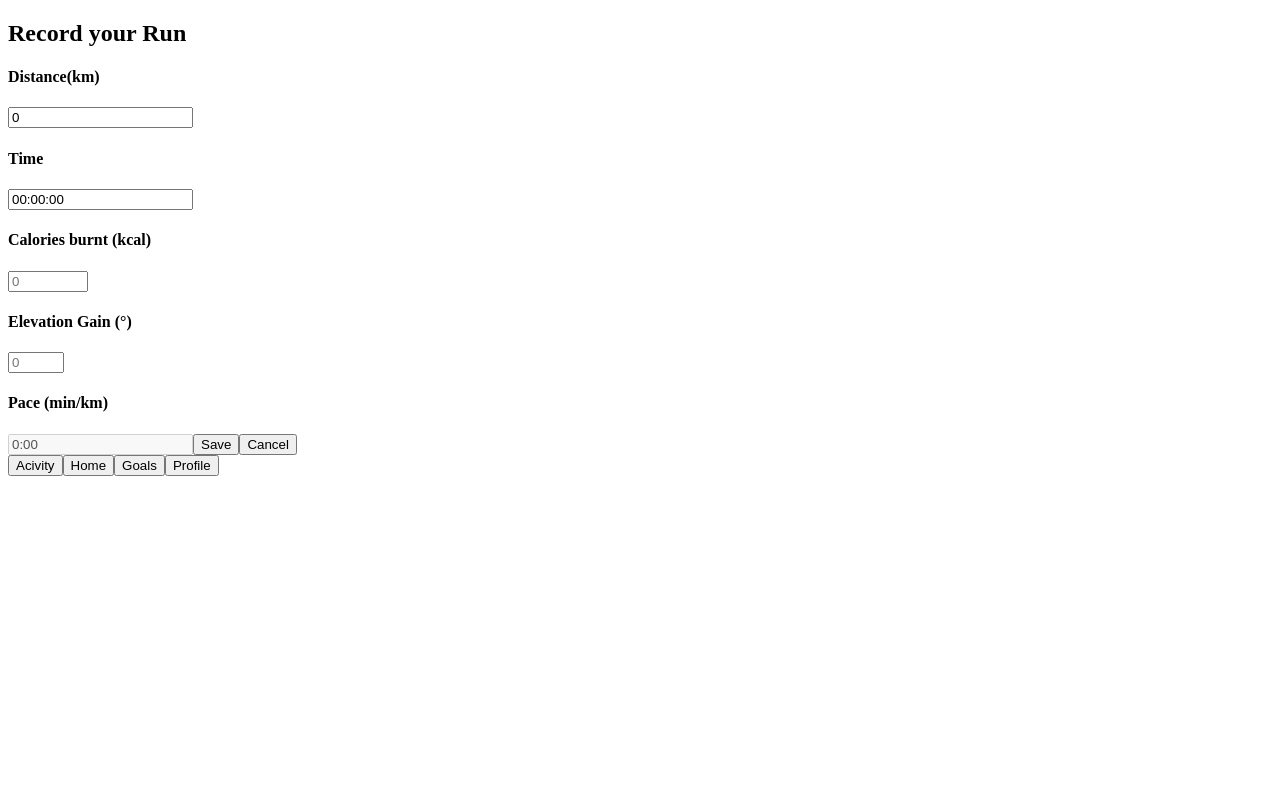
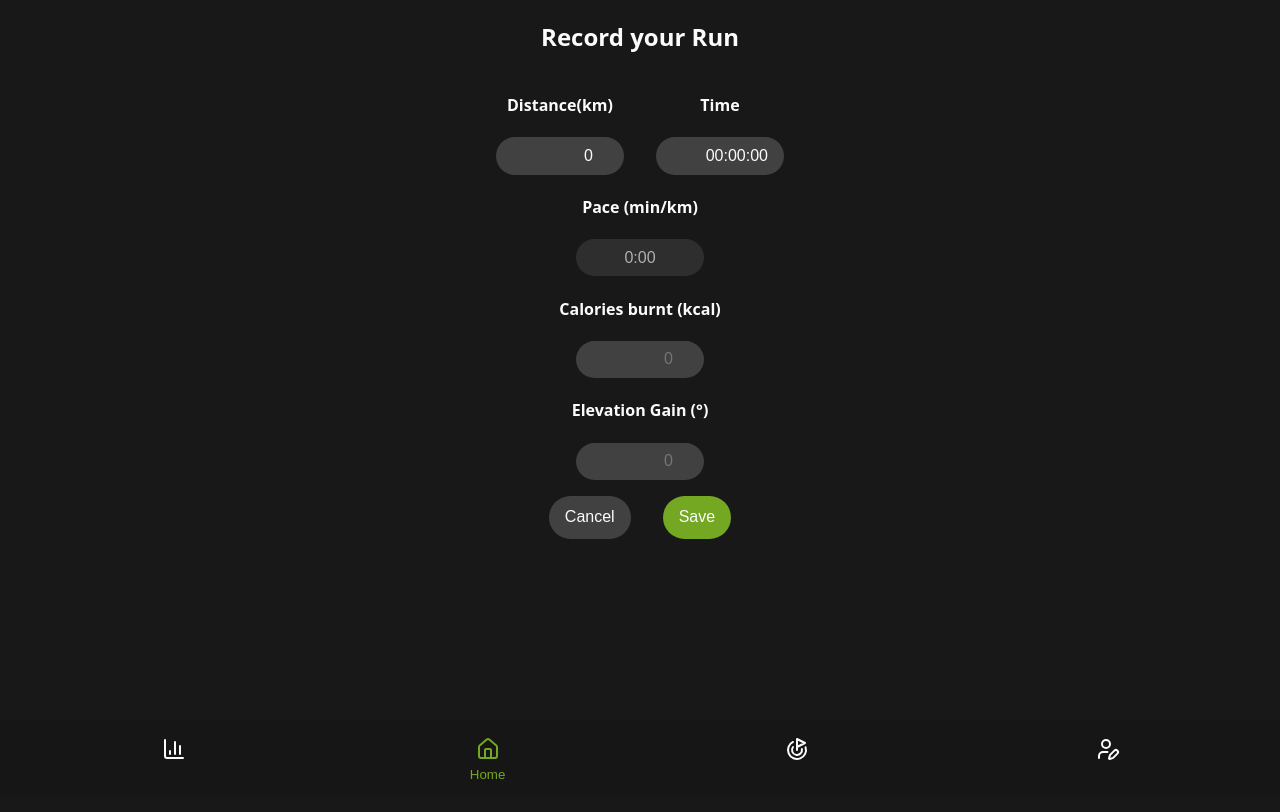
Before and after one commit to MoistenedEgg/React-Running-App, a React (Vite) app: page / in a window 1280 px wide. Both pictures are taken after a click on the button "Record Run". Built offline with nearby package versions, Linux system fonts and the light colour scheme.

Commit message:
Implement CSS for home page and started on run recording page CSS

```diff
--- a/package.json
+++ b/package.json
@@ -10,6 +10,7 @@
     "preview": "vite preview"
   },
   "dependencies": {
+    "lucide-react": "^1.33.0",
     "react": "^19.2.8",
     "react-dom": "^19.2.8",
     "recharts": "^3.10.1"
--- /dev/null
+++ b/src/css/Home.css
@@ -0,0 +1,10 @@
+.home {
+    display: flex;
+    flex-direction: column;
+    align-items: center;
+}
+.btn-add-run{
+    font-size: x-large;
+    width: 15rem;
+    height: 5rem;
+}
--- /dev/null
+++ b/src/css/MainPage.css
@@ -0,0 +1,57 @@
+main {
+    min-height: 100vh;
+    display: flex;
+    flex-direction: column;
+}
+
+.page-container {
+    min-height: 90vh
+}
+
+.navbar {
+    width: 100%;
+    margin-top: auto;
+    display: flex;
+    justify-content: space-around;
+    padding: 1rem;
+    background-color: rgb(22, 22, 22);
+    margin-bottom: 1rem;
+}
+
+.page-button{
+    position: relative;
+    display: inline-flex;
+    flex-direction: column;
+    align-items: center;
+    background-color: rgb(22, 22, 22);
+
+    gap: 0.2rem;
+    overflow: hidden;
+
+}
+.page-button-symbol {
+    transition: transform 0.2s ease;
+}
+
+.page-button-caption {
+    opacity: 0;
+    transform: translateY(0px);
+    transition: opacity 0.2s ease, transform 0.2s ease;
+    pointer-events: none;
+}
+
+.page-button:hover{
+    color: var(--color-primary);
+}
+
+.page-button.active {
+    color: var(--color-primary);
+}
+
+.page-button:hover .page-button-symbol{
+    transform: translateY(-3px);
+}
+.page-button-caption.active{
+    opacity: 1;
+    transform: translateY(3px);
+}
--- /dev/null
+++ b/src/css/StatRecordingPage.css
@@ -0,0 +1,63 @@
+.stat-recording {
+    display: flex;
+    flex-direction: column;
+    align-items: center;
+}
+
+.btn-green{
+    background-color: var(--color-primary);
+    border-radius: 2rem;
+    border-color: rgba(255, 255, 255, 0);
+    gap: 15px;
+    padding:5px;
+
+    transition: background-color 0.2s ease, border-color 0.2s ease;
+}
+
+.btn-green:hover{
+    background-color: var(--color-primary-muted);
+
+    border-color: rgba(255, 255, 255, 255);
+}
+
+.btn-confirm{
+    padding: 0.8rem 1rem;
+    font-size: 1rem;
+}
+.btn-cancel{
+    background-color: var(--color-background-lighter);
+}
+
+.btn-cancel:hover{
+    background-color: rgb(146, 62, 62);
+}
+
+.stat-button-container {
+    display: flex;
+    gap: 2rem;
+    padding: 1rem;
+}
+
+.main-stats-container{
+    display:flex;
+    gap: 2rem;
+}
+.stat-container{
+    display: flex;
+    flex-direction: column;
+    align-items: center;
+}
+.stat-container input{
+    border-radius: 5rem;
+    font-size: 1rem;
+    padding: 0.6rem 1rem;
+    width: 8rem;
+
+    text-align: right;
+}
+
+.stat-container input.input-readonly{
+    background-color: var(--color-background-lighter);
+    filter: brightness(0.7);
+    text-align: center;
+}
--- a/src/index.css
+++ b/src/index.css
@@ -0,0 +1,49 @@
+:root {
+  /* Colors */
+  --color-primary: #74a722;
+  --color-primary-muted: #a8d363;
+  --color-secondary: #9cbb7b;
+  --color-background: #181818;
+  --color-background-lighter: #414141;
+  --color-surface: #f8f9fb;
+  --color-text: #fbfbfd;
+  --color-text-muted: #707590;
+  --color-border: #e2e4ea;
+
+  /* Spacing */
+  --spacing-sm: 0.5rem;
+  --spacing-md: 1rem;
+  --spacing-lg: 2rem;
+
+  /* Typography */
+  --font-body: system-ui, sans-serif;
+  --font-size-base: 1rem;
+
+  /* Misc */
+  --radius: 0.5rem;
+}
+
+* {
+  box-sizing: border-box;
+}
+
+body {
+  margin: 0;
+  background: var(--color-background);
+  color: var(--color-text);
+  font-family: var(--font-body);
+  font-size: var(--font-size-base);
+}
+
+button {
+    color: var(--color-text);
+    background: var(--color-background);
+    border: none;
+    cursor: pointer;
+}
+
+input {
+  background: var(--color-background-lighter);
+  border: none;
+  color: var(--color-text);
+}
--- a/src/pages/ActivityPage.jsx
+++ b/src/pages/ActivityPage.jsx
@@ -16,7 +16,7 @@ function ActivityPage(){
 
     return (
         <>
-        <div className="home">
+        <div className="activity">
             <h1>Stats and trends</h1>
 
             <div className="activity-graph">
--- a/src/pages/Home.jsx
+++ b/src/pages/Home.jsx
@@ -1,6 +1,6 @@
 import {useState} from 'react'
 import StatRecordingPage from './StatRecordingPage'
-
+import '../css/Home.css'
 
 function Home(){
 
@@ -20,7 +20,7 @@ function Home(){
             <h1>Welcome!</h1>
             <p>Ready for an intense workout today?</p>
 
-            <button className="big-button" onClick={() => {setIsRecording(true)}}>Record Run</button>
+            <button className="btn-add-run btn-green" onClick={() => {setIsRecording(true)}}>Record Run</button>
         </div>
         ) : (
         <StatRecordingPage
--- a/src/pages/MainPage.jsx
+++ b/src/pages/MainPage.jsx
@@ -3,22 +3,39 @@ import Home from './Home'
 import ActivityPage from './ActivityPage'
 import GoalsPage from './GoalsPage'
 import ProfilePage from './ProfilePage'
+import '../css/MainPage.css'
+import { ChartColumn, House, UserPen, Goal} from 'lucide-react'
 
 // This page is the main part, responsible for display all other pages using a navbar at the bottom of the screen
 function MainPage(){
 
     const [page, setPage] = useState("HOME");
+    console.log(page);
+    return (
+        <main>
+            <div className="page-container">
 
-    return (
-        <>
-        {GetPage(page)}
+                {GetPage(page)}
+            </div>
         <div className="navbar">
-            <button onClick={() => {setPage("ACTIVITY")}}>Acivity</button>
-            <button onClick={() => {setPage("HOME")}}>Home</button>
-            <button onClick={() => {setPage("GOALS")}}>Goals</button>
-            <button onClick={() => {setPage("PROFILE")}}>Profile</button>
+            <button className={`page-button ${page === "ACTIVITY" ? "active" : ""}`} onClick={() => {setPage("ACTIVITY")}}>
+                <ChartColumn className="page-button-symbol"/>
+                <span className={`page-button-caption ${page === "ACTIVITY" ? "active" : ""}`}>Activity</span>
+            </button>
+            <button className={`page-button ${page === "HOME" ? "active" : ""}`} onClick={() => {setPage("HOME")}}>
+                <House className="page-button-symbol"/>
+                <span className={`page-button-caption ${page === "HOME" ? "active" : ""}`}>Home</span>
+            </button>
+            <button className={`page-button ${page === "GOALS" ? "active" : ""}`} onClick={() => {setPage("GOALS")}}>
+                <Goal className="page-button-symbol"/>
+                <span className={`page-button-caption ${page === "GOALS" ? "active" : ""}`}>Goals</span>
+            </button>
+            <button className={`page-button ${page === "PROFILE" ? "active" : ""}`} onClick={() => {setPage("PROFILE")}}>
+                <UserPen className="page-button-symbol"/>
+                <span className={`page-button-caption ${page === "PROFILE" ? "active" : ""}`}>Profile</span>
+            </button>
         </div>
-        </>
+        </main>
     )
 }
 
--- a/src/pages/StatRecordingPage.jsx
+++ b/src/pages/StatRecordingPage.jsx
@@ -1,5 +1,6 @@
 import {useState, useEffect} from 'react'
 import { useUserContext } from '../contexts/UserContext';
+import '../css/StatRecordingPage.css'
 
 function StatRecordingPage({run, onSave, onCancel}){
     const {addRun, formatTimeString} = useUserContext();
@@ -69,9 +70,13 @@ function StatRecordingPage({run, onSave, onCancel}){
         <>
         <div className="stat-recording">
             <h2>Record your Run</h2>
+            <div className="main-stats-container">
+                <div className="stat-container">
                     <h4>Distance(km)</h4>
                     <input type="number" min="0" step="0.01" value={distance} onChange={onDistanceChange} inputMode="numeric" placeholder="Distance in km"/>
+                </div>
 
+                <div className="stat-container">
                     <h4>Time</h4>
                     <input value={`${hh}:${mm}:${ss}`}
                     type="text"
@@ -79,21 +84,32 @@ function StatRecordingPage({run, onSave, onCancel}){
                     placeholder="00:00:00"
                     onChange={onTimeChange}
                     />
+                </div>
+            </div>
 
-            <h4>Calories burnt (kcal)</h4>
-            <input type="number" min="0" max="10000" step="1" placeholder="0"/>
-
-            <h4>Elevation Gain (°)</h4>
-            <input type="number" min="0" max="90" step="1" placeholder="0"/>
-
+            <div className="stat-container">
                 <h4>Pace (min/km)</h4>
                 <input
                 disabled
+                className = "input-readonly"
                 value={`${getPaceString()}`}
                 />
+            </div>
 
-            <button onClick={handleSave}>Save</button>
-            <button onClick={() => {onCancel()}}>Cancel</button>
+            <div className="stat-container">
+                <h4>Calories burnt (kcal)</h4>
+                <input type="number" min="0" max="10000" step="1" placeholder="0"/>
+            </div>
+
+            <div className="stat-container">
+                <h4>Elevation Gain (°)</h4>
+                <input type="number" min="0" max="90" step="1" placeholder="0"/>
+            </div>
+
+            <div class="stat-button-container">
+                <button className="btn-green btn-confirm btn-cancel" onClick={() => {onCancel()}}>Cancel</button>
+                <button className="btn-green btn-confirm" onClick={handleSave}>Save</button>
+            </div>
         </div>
         </>
     )
```
Also changed, not shown: 1 other file (tests, documents, lock files or other folders). Lines whose indentation alone changed are shown as unchanged.
